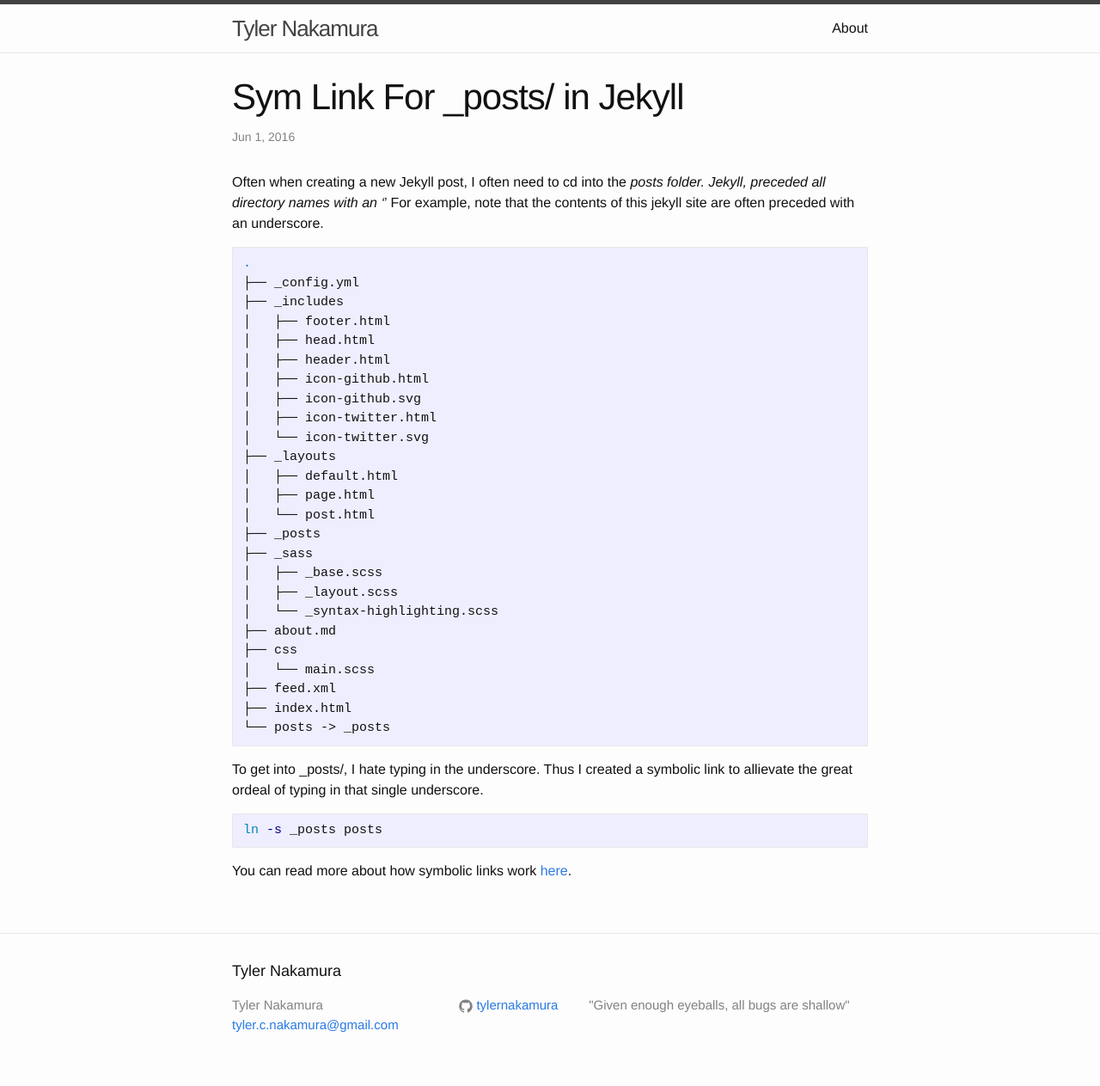
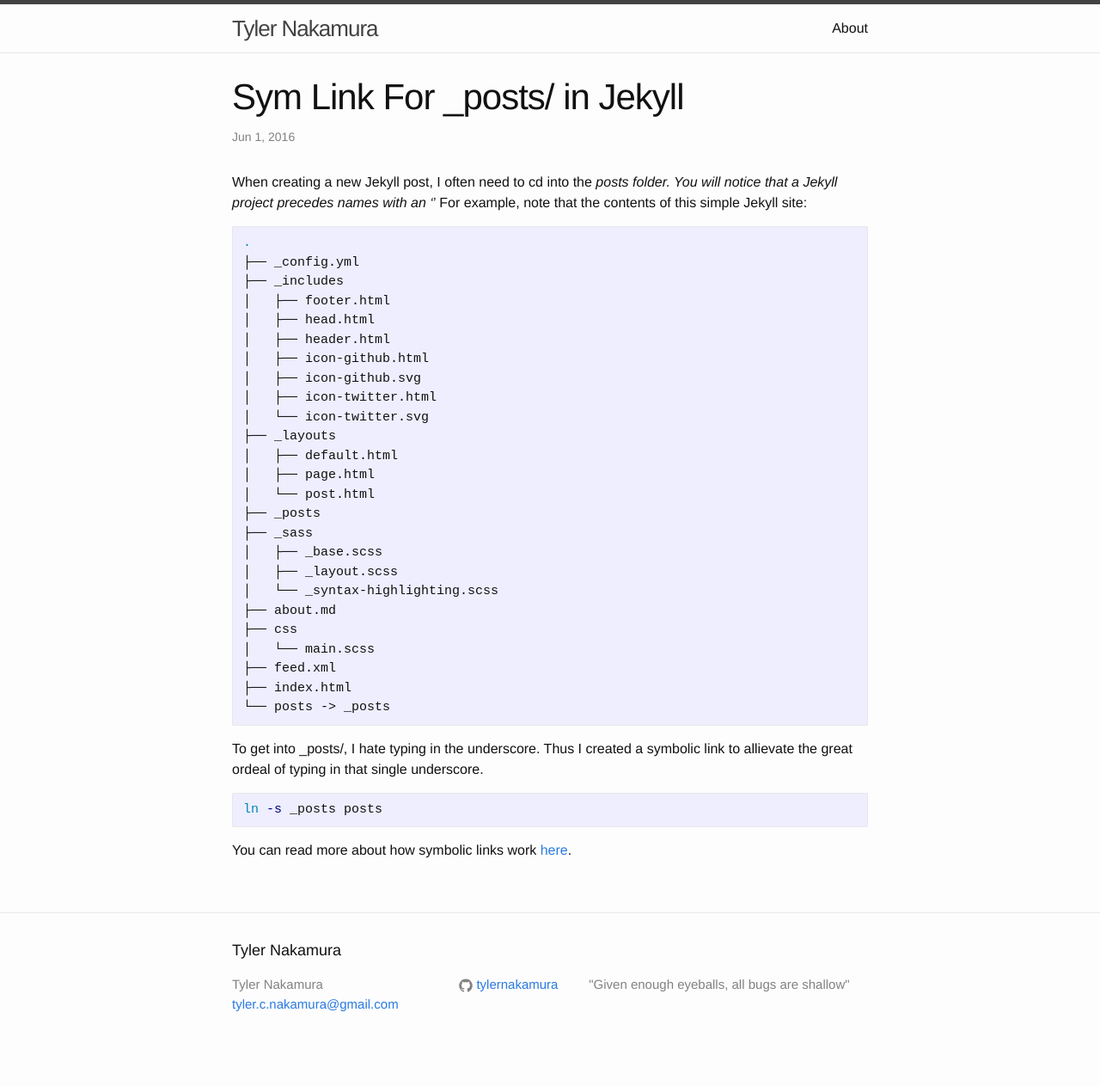
Before and after one commit to ahlim0m/tylernakamura.github.io, a Jekyll site: the page built from _posts/2016-06-01-sym-link-for-_posts-in-jekyll.markdown, in a window 1280 px wide. Shown: the whole page at 86% size. Built offline with Jekyll 4.4.1, drawn with Linux system fonts in a browser that asks for light colours; after the commit the page ends 1239 px from its top, so only the background shows below that.

Commit message:
clean post

````diff
--- a/_posts/2016-06-01-sym-link-for-_posts-in-jekyll.markdown
+++ b/_posts/2016-06-01-sym-link-for-_posts-in-jekyll.markdown
@@ -6,9 +6,9 @@
 categories: Jekyll sym link _posts posts
 ---
 
-Often when creating a new Jekyll post, I often need to cd into the _posts folder.
-Jekyll, preceded all directory names with an '_'
-For example, note that the contents of this jekyll site are often preceded with an underscore.
+When creating a new Jekyll post, I often need to cd into the _posts folder.
+You will notice that a Jekyll project precedes names with an '_'
+For example, note that the contents of this simple Jekyll site:
 
 ```bash
 .
````
